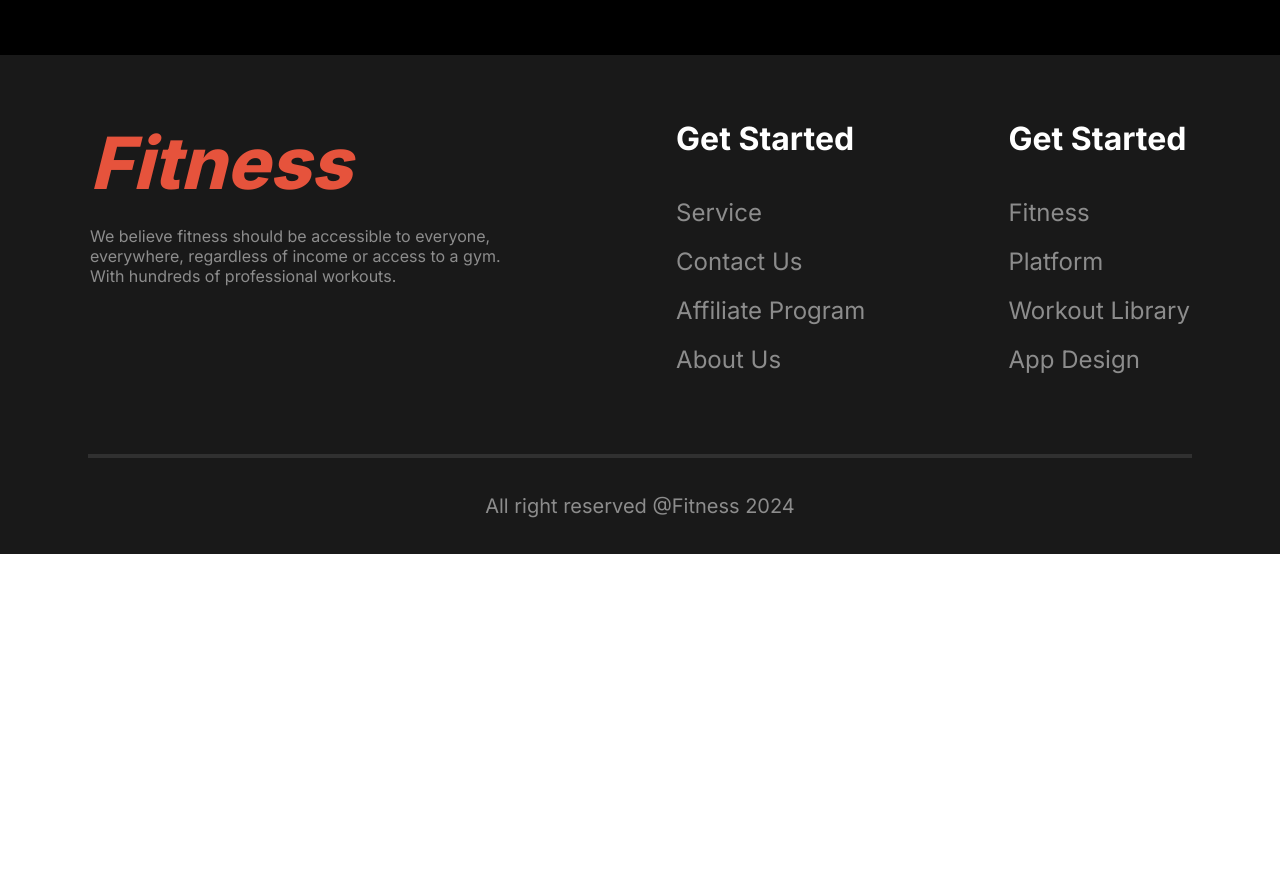
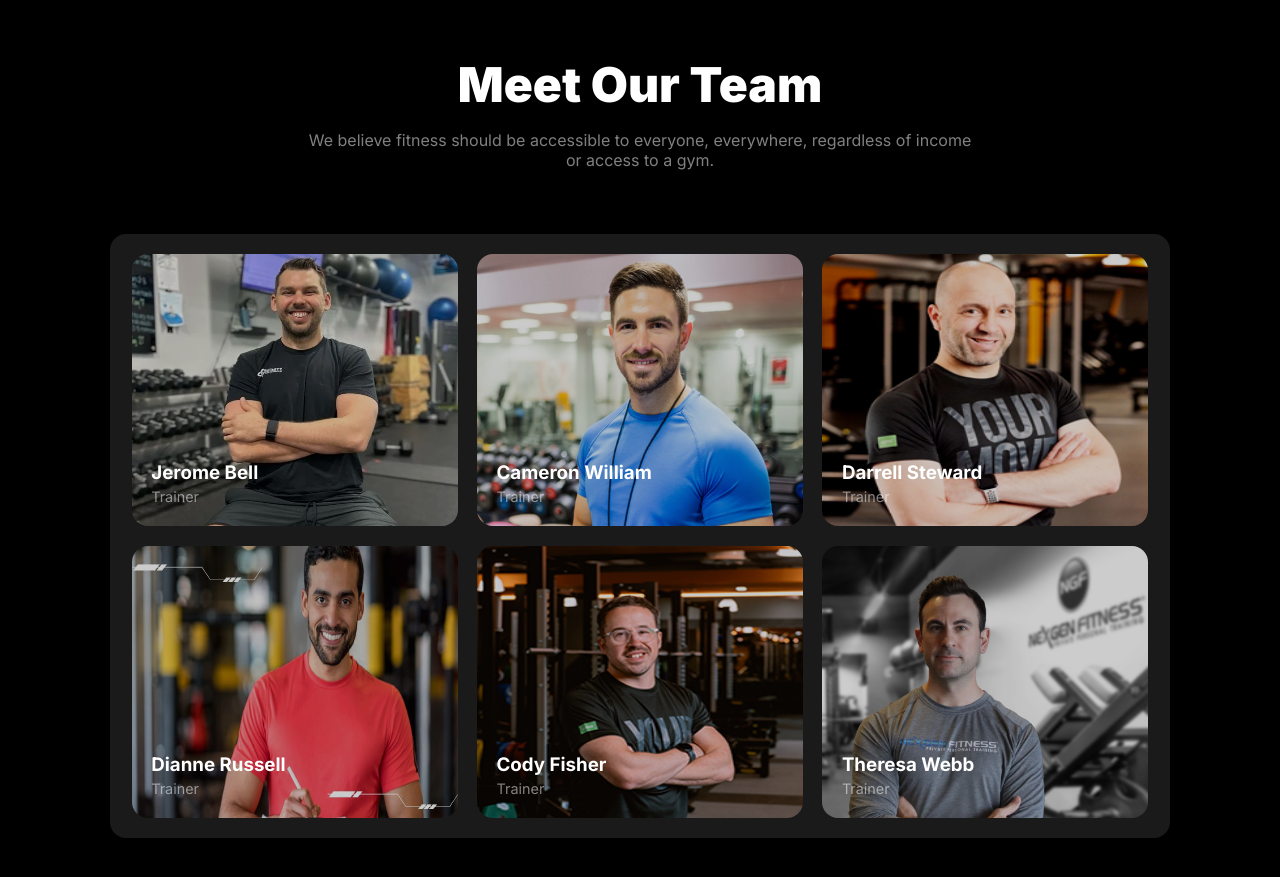
Before and after one commit to mehsam1999/my-second-assignment, a plain HTML site: page index.html in a window 1280 px wide. Shown: the part 2560-3437 px from the top of the page. Before the commit the page ends 3114 px from the top, so only its background shows below. Drawn offline with Linux system fonts and the light colour scheme; a web font is replaced by a local one.

Commit message:
added responsive mobile view for team member section

```diff
--- a/index.html
+++ b/index.html
@@ -169,6 +169,46 @@
                 </div>
             </div>
         </section>
+        <section class="team-container">
+            <div class="team-text">
+                <h3>Meet Our Team</h3>
+                <p>We believe fitness should be accessible to everyone, everywhere, regardless of income or access to a gym.</p>
+            </div>
+            <div class="trainer-container">
+                <div class="trainer-row">
+                    <div class="trainer-card">
+                        <img src="images/trainer1.png" alt="">
+                        <h3>Jerome Bell</h3>
+                        <p>Trainer</p>
+                    </div>
+                    <div class="trainer-card">
+                        <img src="images/trainer2.png" alt="">
+                        <h3>Cameron William</h3>
+                        <p>Trainer</p>
+                    </div>
+                    <div class="trainer-card">
+                        <img src="images/trainer3.png" alt="">
+                        <h3>Darrell Steward</h3>
+                        <p>Trainer</p>
+                    </div>
+                    <div class="trainer-card">
+                        <img src="images/trainer4.png" alt="">
+                        <h3>Dianne Russell</h3>
+                        <p>Trainer</p>
+                    </div>
+                    <div class="trainer-card">
+                        <img src="images/trainer5.png" alt="">
+                        <h3>Cody Fisher</h3>
+                        <p>Trainer</p>
+                    </div>
+                    <div class="trainer-card">
+                        <img src="images/trainer6.png" alt="">
+                        <h3>Theresa Webb</h3>
+                        <p>Trainer</p>
+                    </div>
+                </div>
+            </div>
+        </section>
     </main>
     <footer>
         <section class="footer-section">
--- a/styles/fitness.css
+++ b/styles/fitness.css
@@ -177,7 +177,7 @@ main{
     margin-bottom: 3.5rem;
 }
 .habit-card-container{
-    width: 1044px;
+    width: 1060px;
     margin: 0 auto;
     display: grid;
     grid-template-columns: repeat(4, 1fr);
@@ -271,7 +271,6 @@ main{
     display: flex;
     justify-content: center;
     gap: 11rem;
-
 }
 .bmi-table{
     margin-top: 3.5rem;
@@ -353,6 +352,62 @@ input,select{
 }
 .bmi-btn{
     margin-bottom: 3.25rem;
+}
+/* team styles */
+.team-text{
+    width: 671px;
+    margin: 0 auto;
+}
+.team-text h3{
+    margin-top: 5.5rem;
+    font-size: 3rem;
+    font-weight: 900;
+    color: white;
+    text-align: center;
+    margin-bottom: 1rem;
+}
+.team-text p{
+    color: rgba(255, 255, 255, 0.5);
+    font-size: 1rem;
+    font-weight: 400;
+    text-align: center;
+    margin-bottom: 4rem;
+}
+.trainer-container{
+    width: 1060px;
+    margin: 0 auto;
+    background-color: rgba(255, 255, 255, 0.1);
+    border-radius: 1rem;
+}
+.trainer-row{
+    display: grid;
+    grid-template-columns: 1fr 1fr 1fr;
+    margin: 1.25rem;
+    padding: 1.25rem 0 1rem;
+    gap: 1rem;
+}
+.trainer-card img{
+    width: 326px;
+    height: 272px;
+    filter: brightness(80%);
+    border-radius: 1rem;
+}
+.trainer-card{
+    position: relative;
+    margin: 0 auto;
+}
+.trainer-card h3{
+    position: absolute;
+    top: 75%;
+    left: 6%;
+    color: white;
+}
+.trainer-card p{
+    position: absolute;
+    top: 85%;
+    left: 6%;
+    color: rgba(255, 255, 255, 0.5);
+    font-size: 0.9rem;
 }
 /* footer styles */
 .footer-section{
@@ -509,11 +564,13 @@ hr{
     .running-card,
     .bmi-cal-inner-container,
     .footer-section,
+    .trainer-row,
     .footer-text{
         display: grid;
         grid-template-columns: 1fr;
     }
-    .running-container{
+    .running-container,
+    .trainer-container{
         /* border: 2px solid red; */
         width: 350px;
         margin: 0 auto;
@@ -553,6 +610,7 @@ hr{
     }
     .bmi-cal-inner-container{
         gap: 3rem;
+        margin-bottom: 4rem;
     }
     .bmi-table{
         width: 350px;
@@ -584,6 +642,21 @@ hr{
     .bmi-calculation .btn-primary{
         width: 60%;
     }
+    /* team styles */
+    .team-text{
+        width: 309px;
+    }
+    .team-text h3{
+        font-size: 2rem;
+        margin-top: 3rem;
+    }
+    .trainer-card img{
+        width: 313px;
+        height: 272px;
+    }
+    .trainer-card{
+        margin-top: 0;
+    }
     /* footer styles */
     .footer-section{
         padding: 2.7rem 0 3.5rem;
```
